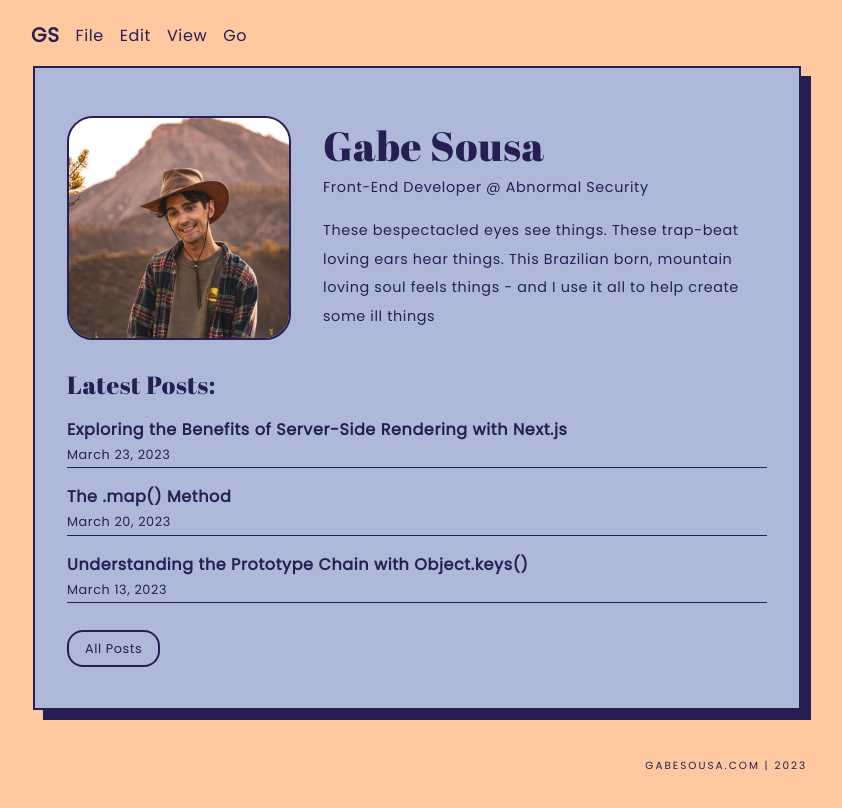
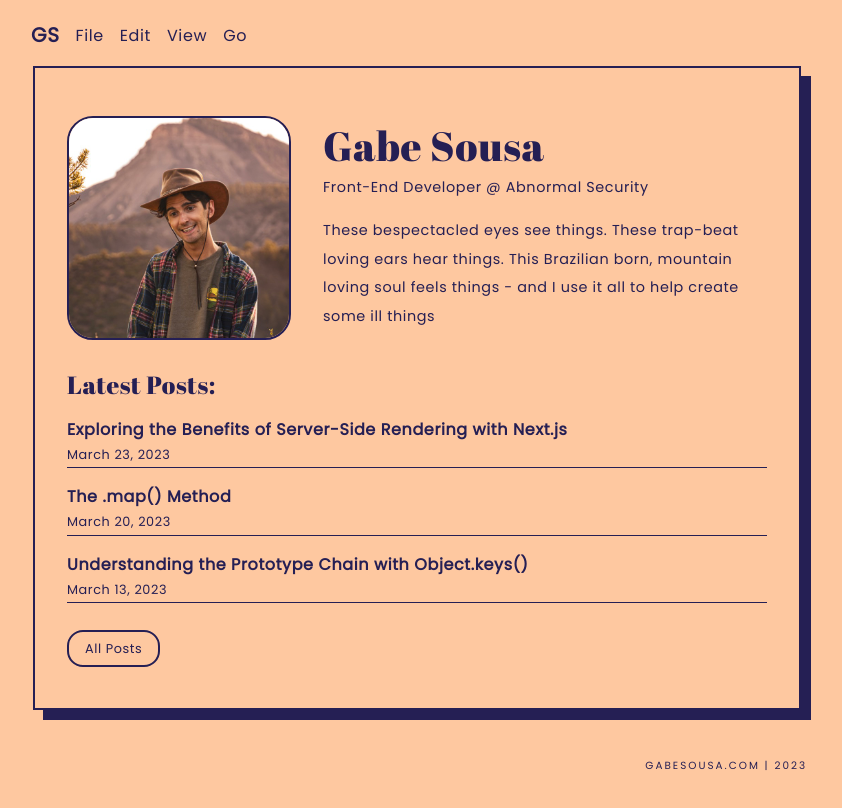
Before and after one commit to developer-gabe/nextjs-project, a Next.js app: page / in a window 1280 px wide. Shown: the top 808 px of the page, without its empty margins (223-1065 px from the left). Built offline with nearby package versions, Linux system fonts and the light colour scheme; a small style sheet from the web is missing.

Commit message:
Address background bug

```diff
--- a/styles/globals.css
+++ b/styles/globals.css
@@ -19,7 +19,6 @@ body {
 
 .Home, .Posts, article, .portfolio-page, .single-photography-page, .Lab {
 	border: 2px solid #251f54;
-	background-color: #aeb9d9;
 	padding: 2rem;
 	box-shadow: 10px 10px;
 }
```
